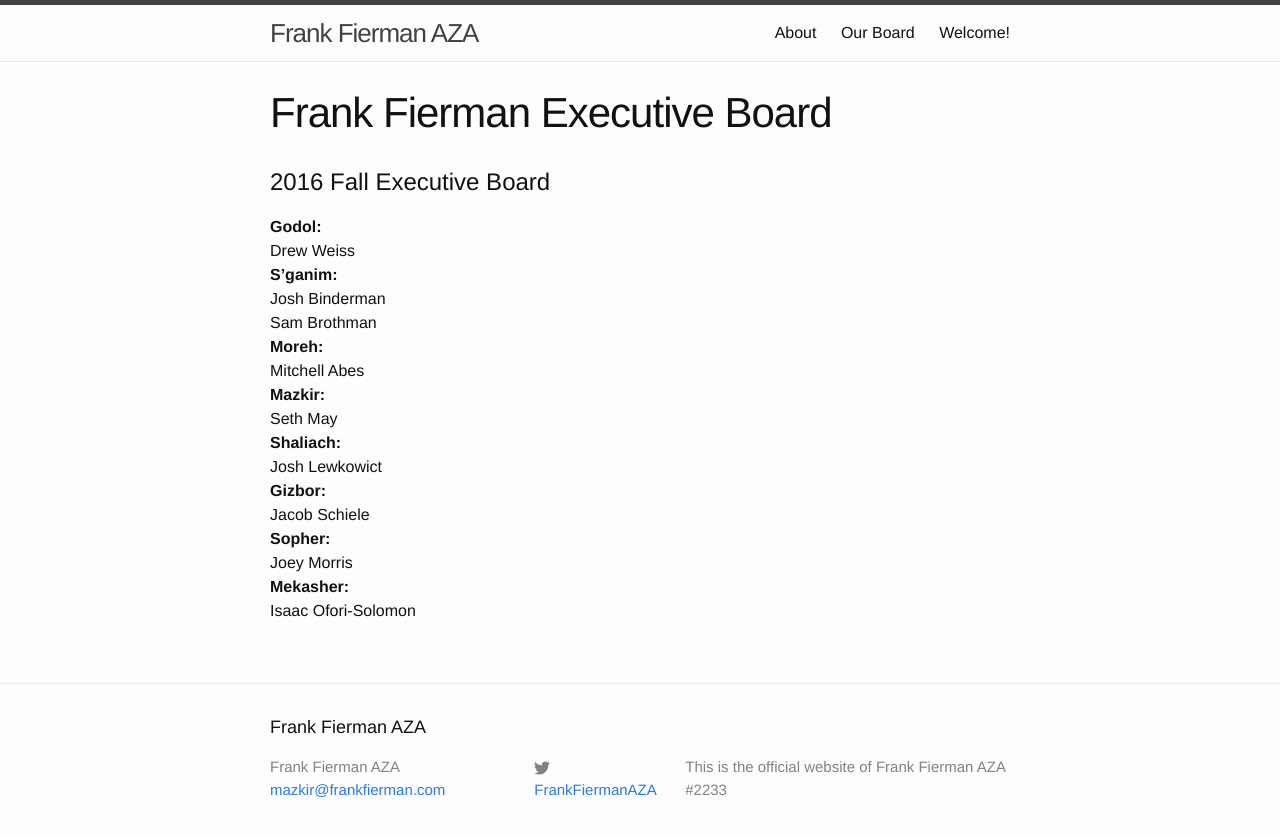
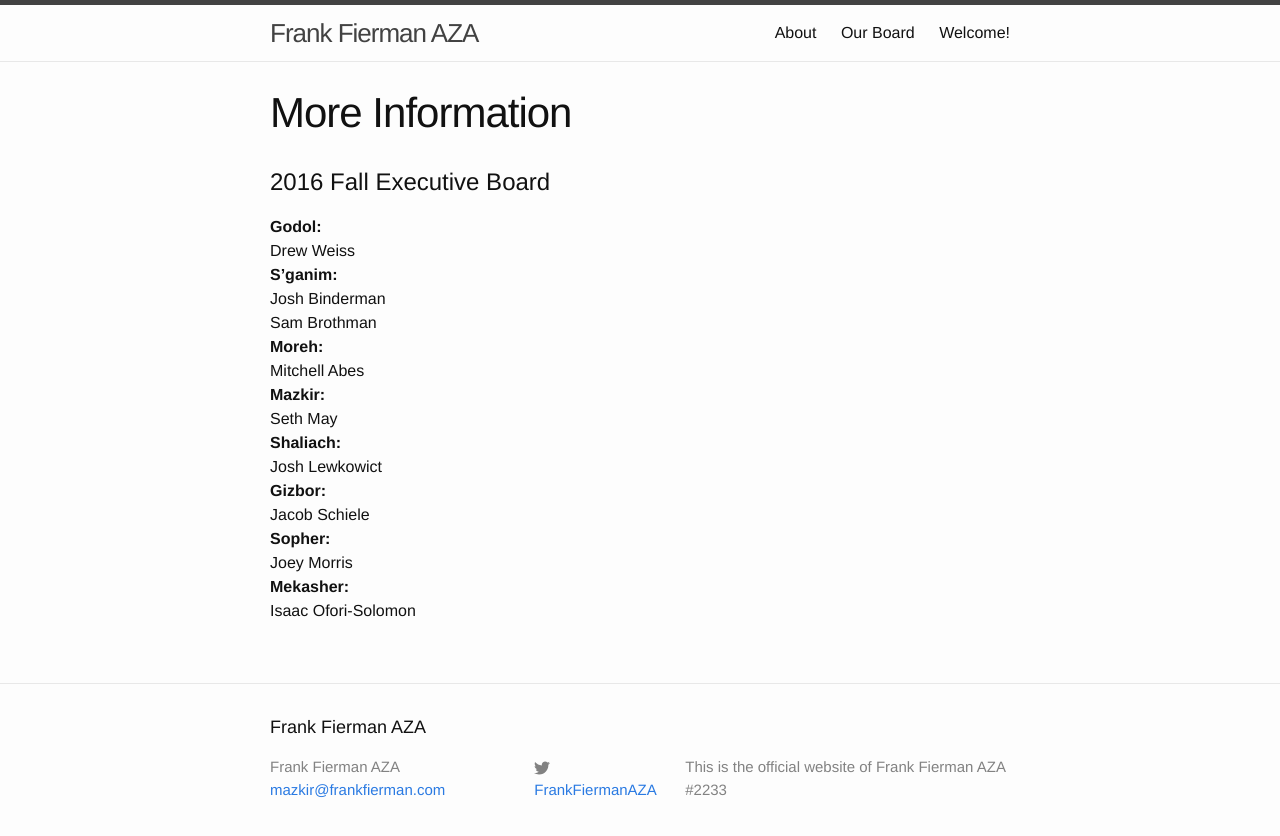
Before and after one commit to fiermanmazkir/fiermanmazkir.github.io, a Jekyll site: the page built from ourboard/index.md, in a window 1280 px wide. Shown: the top 836 px of the page. Built offline with Jekyll 4.4.1, drawn with Linux system fonts in a browser that asks for light colours.

Commit message:
Fixed format

```diff
--- a/ourboard/index.md
+++ b/ourboard/index.md
@@ -1,7 +1,7 @@
 ---
 layout: page
 title: Our Board
-showtitle: Frank Fierman Executive Board
+showtitle: More Information
 permalink: /board/
 theme: minima
 title_diff: true
```
